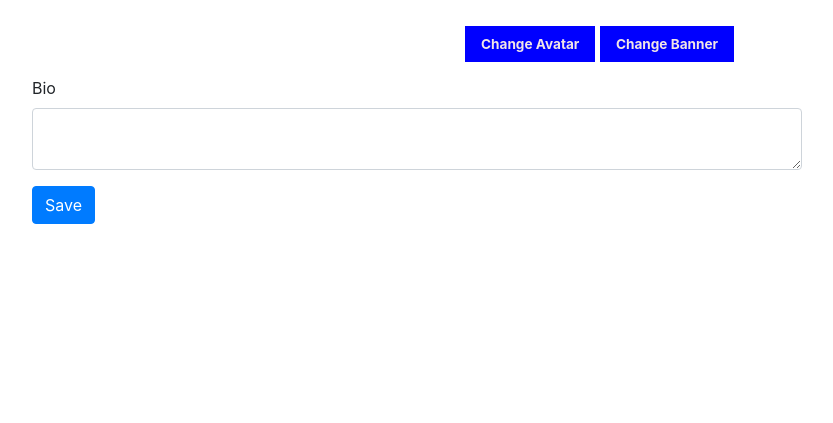
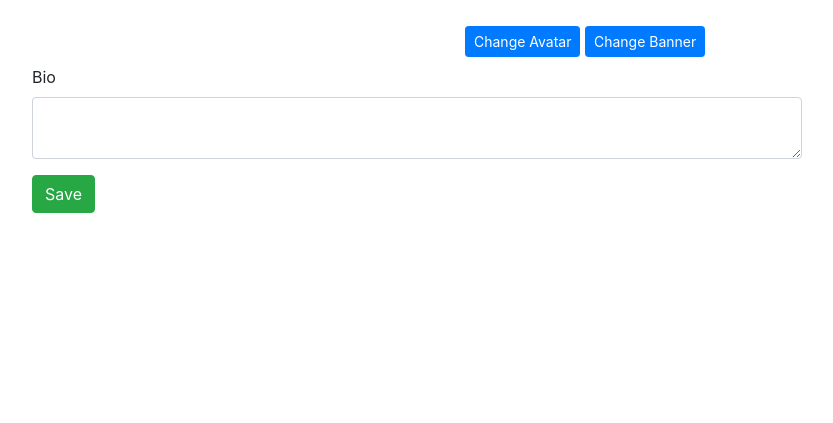
Before and after one commit to Priyansh2001here/TwitterClone, a Django app: page /accounts/prof_update_show in a window 1280 px wide. Shown: the part 377-800 px from the top of the page, without its empty margins (223-1056 px from the left). Run offline with Django 3.2, Linux system fonts and the light colour scheme; the visitor is signed in with stand-in values (Sample User, id 1); data comes from the database, SQL or seed files in the repository; some libraries are stand-ins or nearby versions.

Commit message:
New changes made to fix issue of scaling

```diff
--- a/templates/accounts/prof_update.html
+++ b/templates/accounts/prof_update.html
@@ -14,28 +14,27 @@
                     <img src="https://www.w3schools.com/w3images/avatar2.png" id="output-prof-img">
                 </div>
             </div>
+
             <div class="change-butt container">
-                <input type="file" accept="image/*" name="prof_img" id="prof-img" onchange="load_av()" class="form-group inputfile">
-                <label for="prof-img">Change Avatar</label>
-                <input type="file" accept="image/*" name="banner_img" id="banner-img" class="form-group btn inputfile" onchange="load_banner()">
-                <label for="banner-img">Change Banner</label>
+                <input type="file" accept="image/*" name="prof_img" id="prof-img" onchange="load_av()" class="form-group" hidden>
+                <label for="prof-img" class=" btn btn-primary btn-sm">Change Avatar</label>
+                <input type="file" accept="image/*" name="banner_img" id="banner-img" class="form-group" onchange="load_banner()" hidden>
+                <label for="banner-img" class=" btn btn-primary btn-sm">Change Banner</label>
             </div>
             <div class="remov container">
-                <button type="button" class="remov-butt"  style="display: none;" id="remove-prof-img"  onclick="rem_av()">
+                <button type="button" class="btn btn-primary btn-sm" style="display: none;" id="remove-prof-img"  onclick="rem_av()">
                     Remove avatar
                 </button>
-                <button type="button" class="remov-butt" style="display: none;" id="remove-banner-img" onclick="rem_ban()">
+                <button type="button" class="btn btn-primary btn-sm" style="display: none;" id="remove-banner-img" onclick="rem_ban()">
                     Remove Banner
                 </button>
             </div>
-
             <div class="Bio container">
                 <label for="usr-bio">Bio</label>
                 <textarea name="bio" id="usr-bio" class="form-group form-control"></textarea>
-                <button type="submit" class="btn btn-primary">Save</button>
+                <button type="submit" class="btn btn-success">Save</button>
             </div>
         </form>
-
     </div>
     <script src="{% static 'js/update_profile.js' %}"></script>
 {% endblock %}
```
